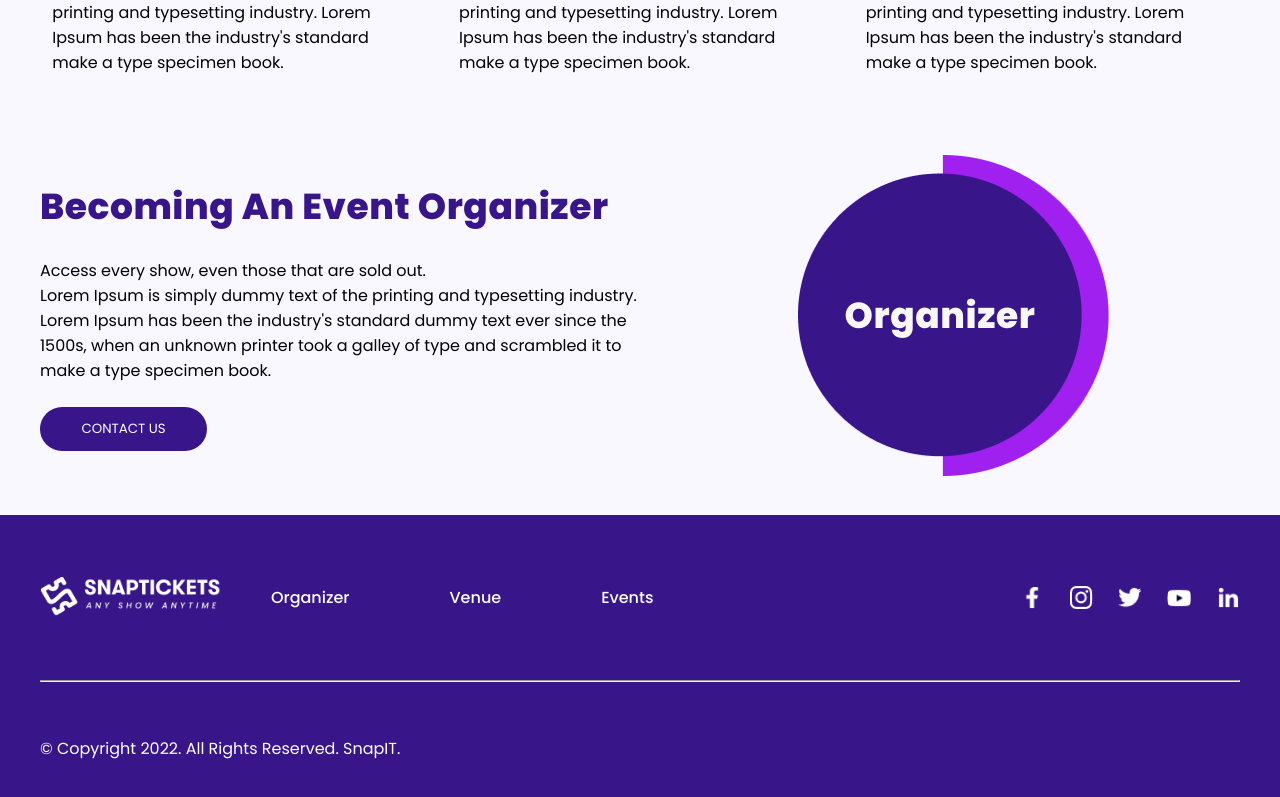
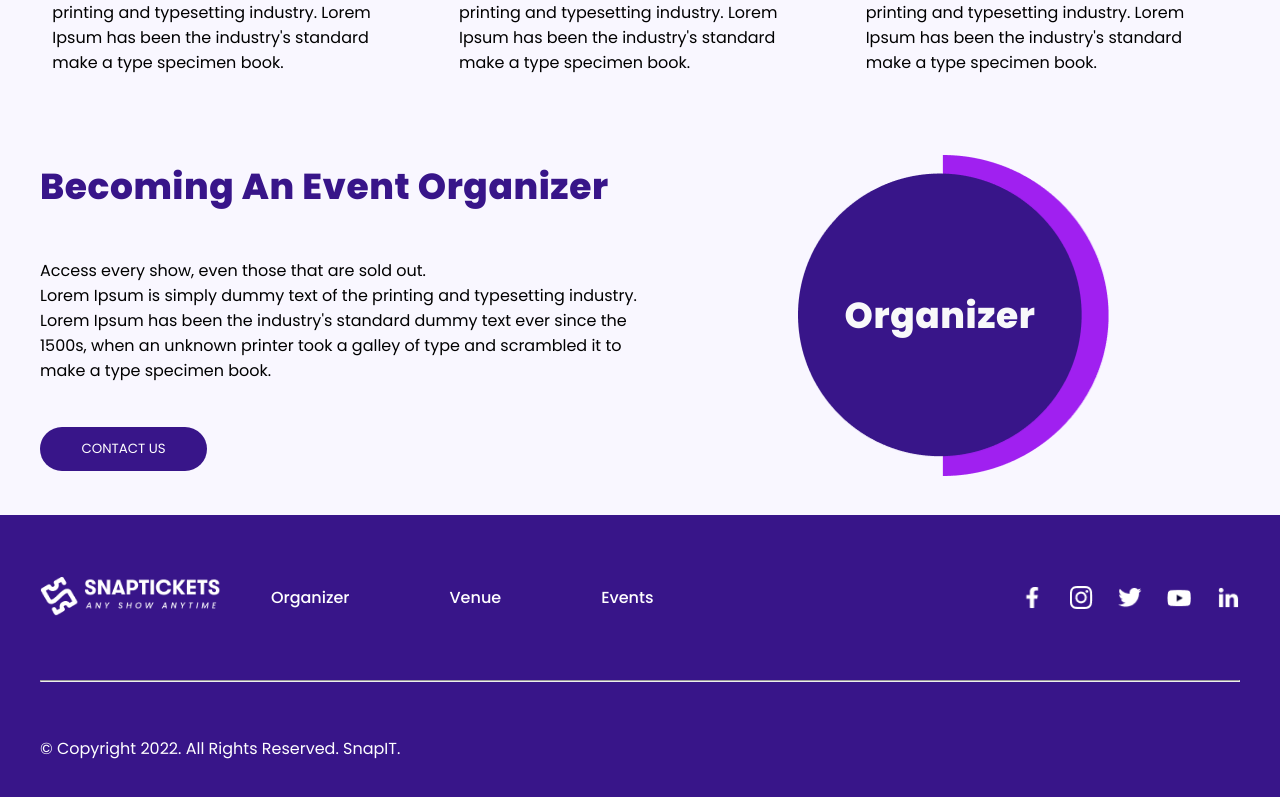
Before and after one commit to SatishPansara20/snaptickets, a Next.js app: page / in a window 1280 px wide. Shown: the part 2105-2902 px from the top of the page. Built offline with nearby package versions, Linux system fonts and the light colour scheme.

Commit message:
Last Change

```diff
--- a/pages/index.tsx
+++ b/pages/index.tsx
@@ -126,7 +126,6 @@ export default function Home() {
     console.log(navToggle_header_links);
   };
 
-
   return (
     <>
       <Head>
@@ -244,7 +243,6 @@ export default function Home() {
               priority
             />
           </button>
-
         </div>
 
         {/* nav Toggle */}
@@ -438,9 +436,7 @@ export default function Home() {
                 priority
               />
             </SwiperSlide>
-
           </Swiper>
-
         </section>
 
         {/* section 2 */}
@@ -705,8 +701,9 @@ export default function Home() {
             className={[
               common.container,
               common.d_flex,
-              common.align_center,
+              common.justify_center,
               styles.section_4_root,
+              common.relative,
             ].join(" ")}
           >
             {/* sectin 4 left */}
@@ -808,7 +805,6 @@ export default function Home() {
             </div>
           </div>
         </section>
-
       </main>
 
       <footer className={[styles.footer].join(" ")}>
--- a/styles/Home.module.css
+++ b/styles/Home.module.css
@@ -65,7 +65,7 @@
   border-bottom: 1px solid #000000;
 }
 
-.headr_search_form figure{
+.headr_search_form figure {
   cursor: pointer;
 }
 
@@ -242,13 +242,12 @@
 
 /*============================================= section 4 ======================================== */
 
-.section_4_root {
+.section_4 {
   height: 400px;
 }
 
-.section_4_left,
-.section_4_right {
-  height: 321px;
+.section_4_root {
+  height: 100%;
 }
 
 .btn_contanct_us {
@@ -329,10 +328,13 @@
     grid-template-columns: repeat(2, 1fr);
   }
 
+  .section_4 {
+    height: 700px;
+  }
+
   .section_4_root {
-    height: 700px;
     flex-direction: column;
-    align-items: center;
+    /* align-items: center; */
     gap: 15px;
   }
 
@@ -390,8 +392,8 @@
   .navToggle_header_link li form {
     margin-left: 20px;
   }
-  .section_4_root {
-    height: 800px;
+  .section_4 {
+    height: fit-content;
   }
 
   .footer {
@@ -400,24 +402,12 @@
 }
 
 @media only screen and (max-width: 385px) {
-  .section_1 {
-    height: 200px;
-  }
-
   .navToggle_header_link li form {
     margin-left: 0px;
   }
 
-  .section_2_card {
-    width: 200px;
-  }
-
-  .section_2_h2_1 {
-    line-height: 60px !important;
-  }
-
-  .s_2_img_1 {
-    width: 200px;
+  .section_1 {
+    height: 200px;
   }
 
   .section_card_content_1 {
@@ -447,12 +437,24 @@
     min-width: 100px;
   }
 
+  .section_2_card {
+    width: 200px;
+  }
+
+  .section_2_h2_1 {
+    line-height: 60px !important;
+  }
+
+  .s_2_img_1 {
+    width: 200px;
+  }
+
   .section_3_card {
     width: 180px;
   }
 
-  .section_4_right {
-    height: 200px;
+  .section_4_left {
+    gap: 15px;
   }
 
   .section_4_right_figure_1 img {
```
